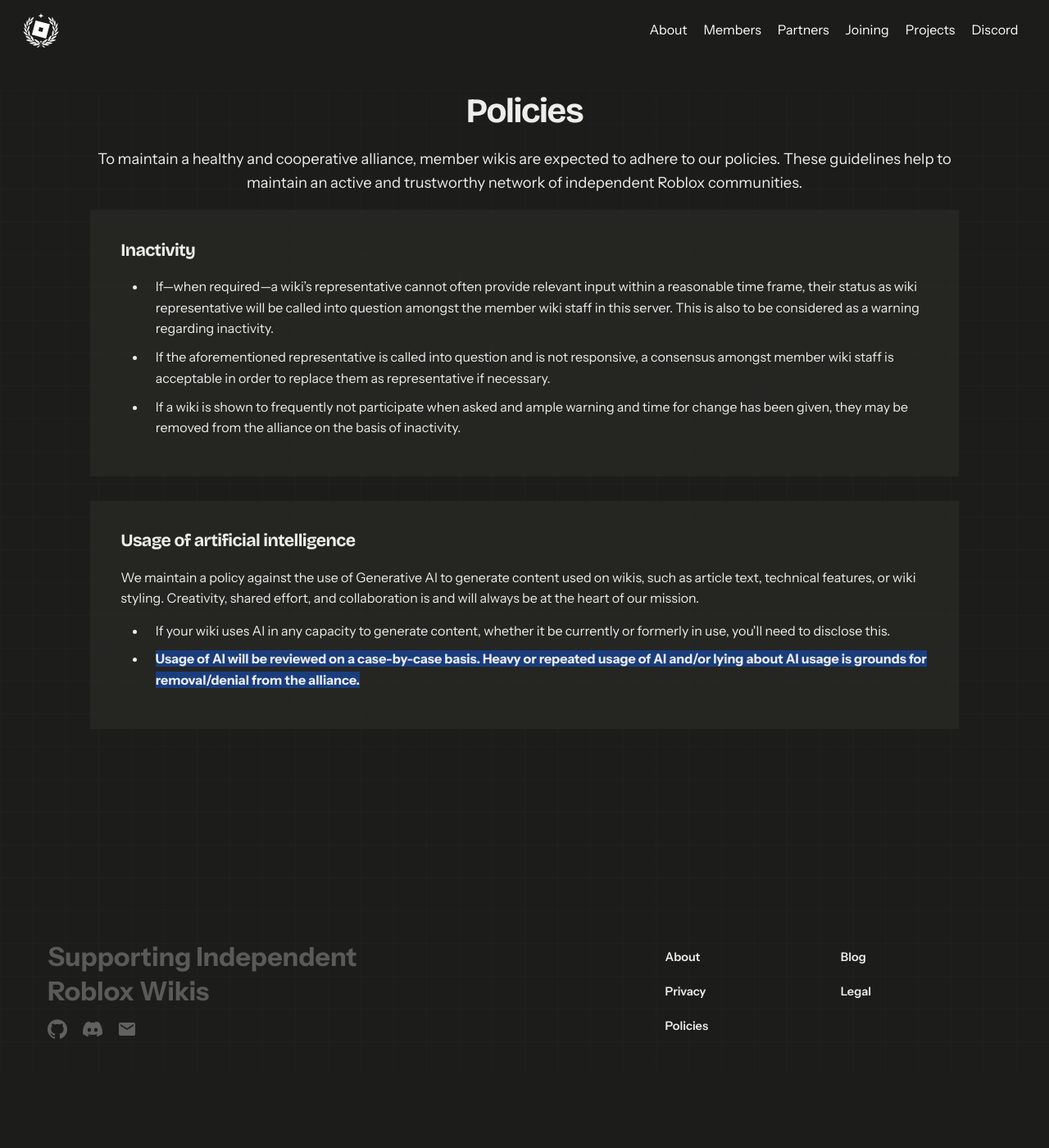
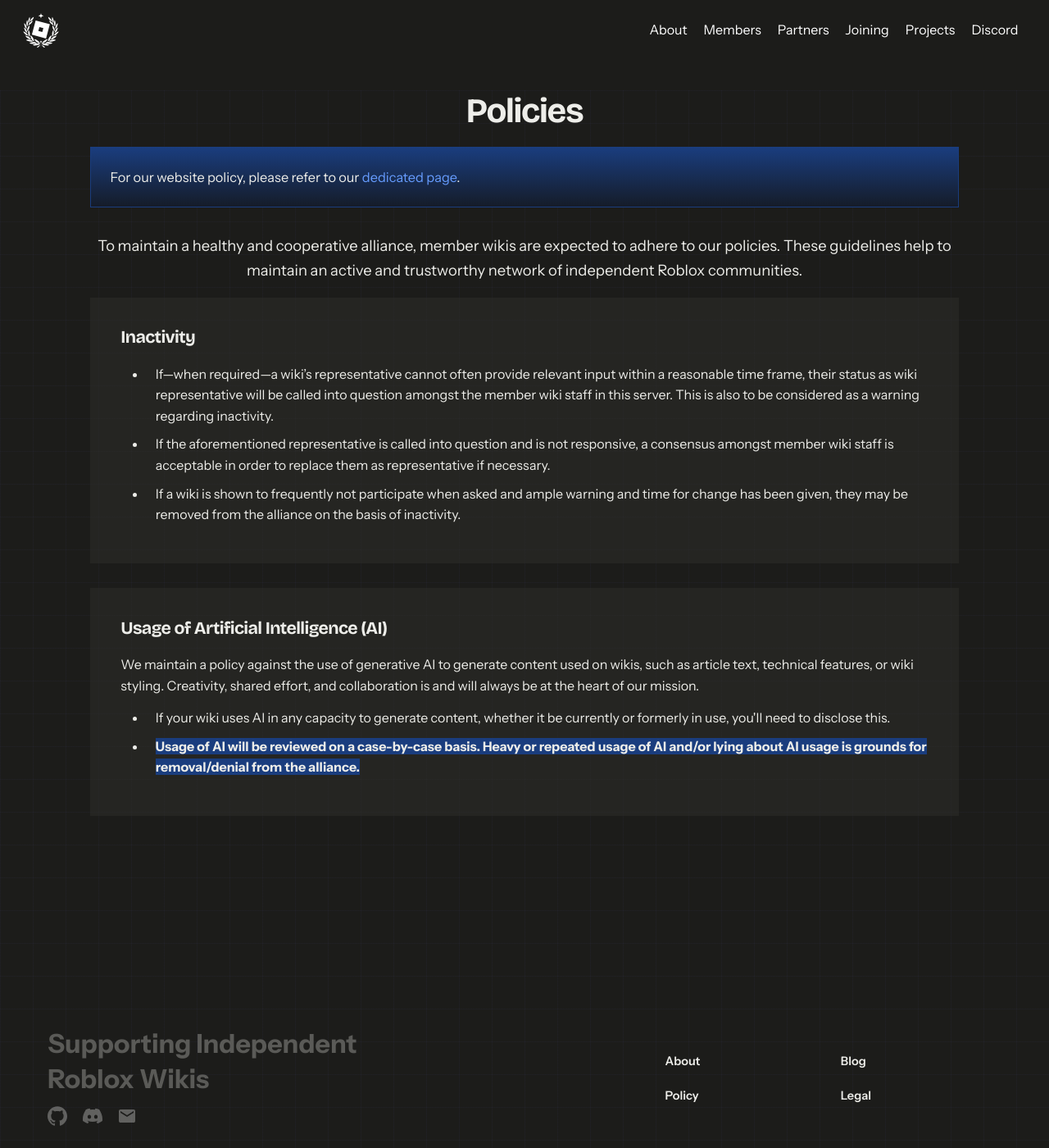
Before and after one commit to Roblox-Indie-Wikis/irwa-website, a Jekyll site: the page built from pages/policies.html, in a window 1280 px wide and 1400 px high. Shown: the whole window at 82% size. Built offline with Jekyll 4.4.1, drawn with Linux system fonts in a browser that asks for light colours.

Commit message:
apply suggestions from enews

```diff
--- a/_includes/footer.html
+++ b/_includes/footer.html
@@ -17,9 +17,8 @@
 		<ul class="footer__nav">
 			<li><a href="{{ "/about" | relative_url }}" class="invert">About</a></li>
 			<li><a href="{{ "/blog" | relative_url }}" class="invert">Blog</a></li>
-			<li><a href="{{ "/privacy" | relative_url }}" class="invert">Privacy</a></li>
+			<li><a href="{{ "/policy" | relative_url }}" class="invert">Policy</a></li>
 			<li><a href="{{ "/legal" | relative_url }}" class="invert">Legal</a></li>
-			<li><a href="{{ "/policies" | relative_url }}" class="invert">Policies</a></li>
 		</ul>
 	</div>
 	<button onclick="backToTopFunction()" id="backToTop" class="footer__bttop" aria-label="Back to top" title="Back to top">
--- a/pages/joining.html
+++ b/pages/joining.html
@@ -15,7 +15,7 @@
 
 <h2>Criteria</h2>
 <p>For certain criteria, we are willing to accommodate and make exceptions and will evaluate this on a case-by-case basis. <b class="text-highlight">Please note that achieving all of these does not guarantee membership.</b></p>
-<p>Do remember to read our <a href="{{ "/policies" | relative_url }}">policies</a> page to learn more about our expectations.</p>
+<p>Before applying, you should also read our <a href="{{ "/policies" | relative_url }}">policies</a> page to learn more about our expectations of our members.</p>
 
 <div class="flex-container plain-simple-divs" style="justify-content: space-between; gap: 30px">
     <div>
--- a/pages/onboarding.html
+++ b/pages/onboarding.html
@@ -18,8 +18,8 @@
             <h2>Welcome to the club</h2>
             <p>Welcome to our alliance, and congratulations for passing through the application stage! This article serves as an
   orientation on your next steps, as well as some important things to take note as a member wiki.</p>
-            <p>As a member wiki, you are expected to maintain a certain standard of quality and activity. This is because your wiki is not only representing itself, but also the alliance as a whole, and we want to make sure that the alliance is associated with good quality wikis. We also want to make sure that your wiki is in a good position to benefit from being in the alliance and to contribute to the alliance.</p>
-            <p>To help maintain this standard, we have a few requirements for our member wikis, which can be found on our <a href="{{ "/policies" | relative_url }}">policies page</a>. Do make sure to read through them and understand them well. If you have any questions about them, feel free to ask in our Discord server!</p>
+            <p>As a member of our alliance, you are expected to maintain a certain standard of quality and activity. Your wiki, by extension, also represents our alliance, and we aim to be associated with high quality wikis. This also ensures that you are in a good position to benefit from being in our alliance.</p>
+            <p>We maintain these standards through our policies, which can be found on its respective <a href="{{ "/policies" | relative_url }}">page</a>(hyperlinked). Our Inactivity policy ensures a timely time frame for our applications, and ensures sufficient representation is provided from our members. Our AI policy ensures that we stay true to what we stand for — creativity, shared effort, and collaboration, of which we believe is not present with AI usage. If you have any questions about them, feel free to ask in our Discord server!</p>
         </div>
         <div class="visual">
             <img loading="lazy" src="{{ "/assets/promofiles/OnboardingMainThumbnail.png" | relative_url }}" alt="" aria-hidden="true" width="800" class="img-rounded aspect-ratio-169 size-cover">
--- a/pages/policies.html
+++ b/pages/policies.html
@@ -3,10 +3,13 @@
 body_class: page-template
 title: Policies
 description: Learn about the policies of the Independent Roblox Wiki Alliance.
-permalink: /policies
+permalink: /policy
+redirect_from:
+  - /policies
 ---
 
 <h1 class="align-center">Policies</h1>
+<p class="msg">For our website policy, please refer to our <a href="{{ "/website-policy" | relative_url }}">dedicated page</a>.</p>
 <p class="align-center">To maintain a healthy and cooperative alliance, member wikis are expected to adhere to our policies. These guidelines help to maintain an active and trustworthy network of independent Roblox communities.</p>
 
 <div class="flex-container plain-simple-divs" style="flex-direction: column; justify-content: space-between; gap: 30px">
@@ -20,8 +23,8 @@
     </div>
 
     <div>
-        <h5>Usage of artificial intelligence</h5>
-        <p>We maintain a policy against the use of Generative AI to generate content used on wikis, such as article text, technical features, or wiki styling. Creativity, shared effort, and collaboration is and will always be at the heart of our mission.</p>
+        <h5>Usage of Artificial Intelligence (AI) </h5>
+        <p>We maintain a policy against the use of generative AI to generate content used on wikis, such as article text, technical features, or wiki styling. Creativity, shared effort, and collaboration is and will always be at the heart of our mission.</p>
         <ul>
             <li>If your wiki uses AI in any capacity to generate content, whether it be currently or formerly in use, you'll need to disclose this.</li>
             <li><b class="text-highlight">Usage of AI will be reviewed on a case-by-case basis. Heavy or repeated usage of AI and/or lying about AI usage is grounds for removal/denial from the alliance.</b></li>
--- a/pages/privacy.html
+++ b/pages/privacy.html
@@ -3,7 +3,10 @@
 body_class: page-template
 title: Privacy
 description: Privacy notice for the Independent Roblox Wiki Alliance Website
-permalink: /privacy
+permalink: /website-policy
+redirect_from:
+  - /privacy
+  - /privacy-policy
 ---
 
 <h1>Privacy Policy</h1>
```
